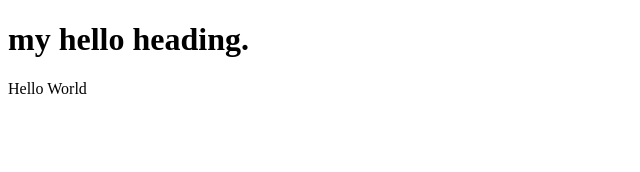
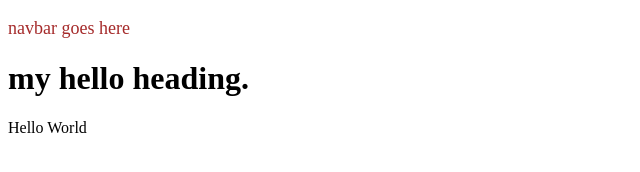
Before and after one commit to isokenasemota/myfirstrepository, a plain HTML site: page index.html in a window 1280 px wide. Shown: the whole page, without its empty margins (0-640 px from the left). Drawn offline with Linux system fonts and the light colour scheme.

Commit message:
updated index.html

```diff
--- a/index.html
+++ b/index.html
@@ -11,6 +11,7 @@
   </head>
   <!-- the head tags tells the browser that the code inside it needs to be executed first -->
   <body>
+    <p style="font-size:large;color: brown;">navbar goes here</p>
     <h1>my hello heading.</h1>
     <!-- the body tag contains the content that is physically web browser itself -->
     <p>Hello World</p>
```
